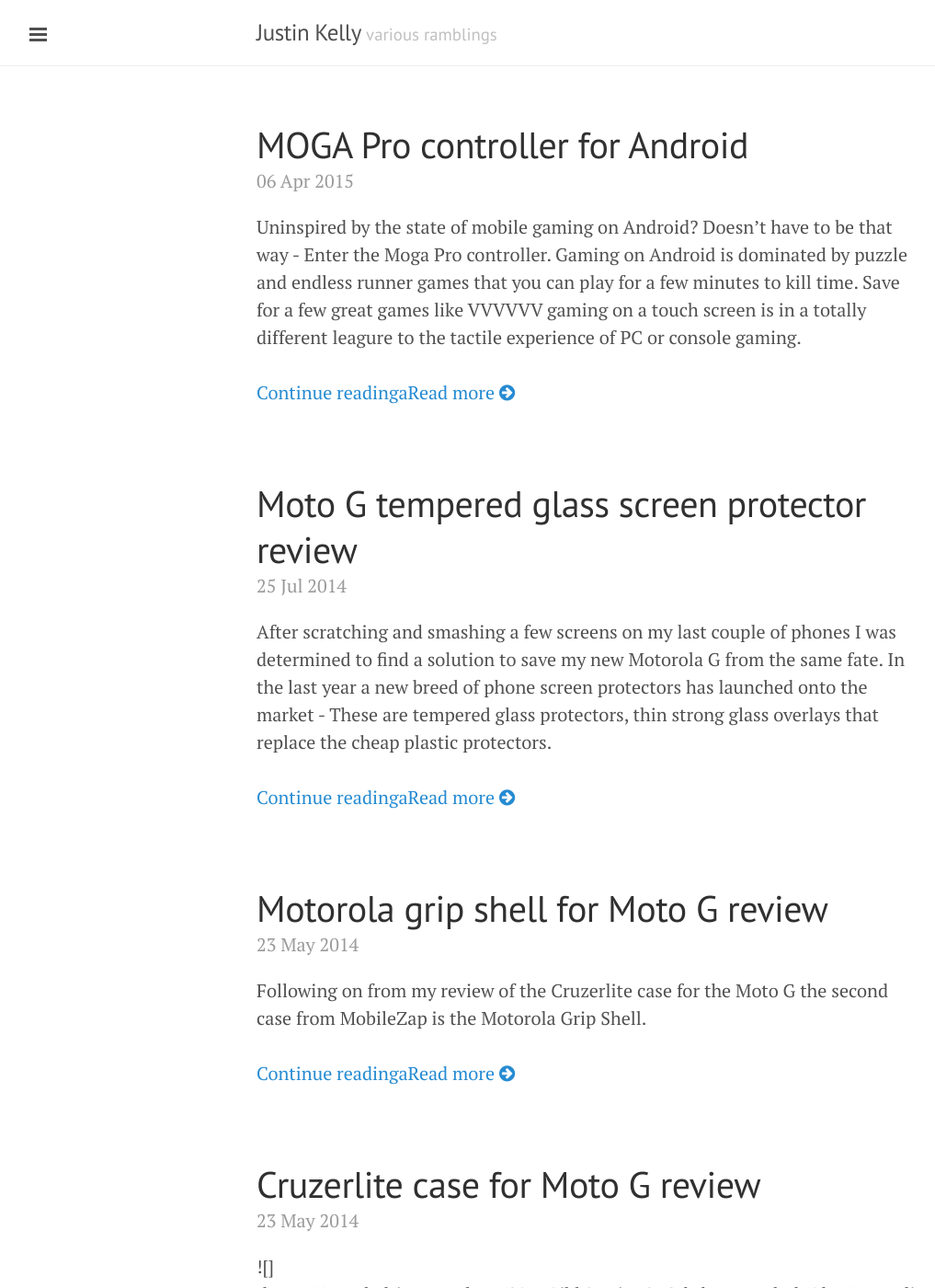
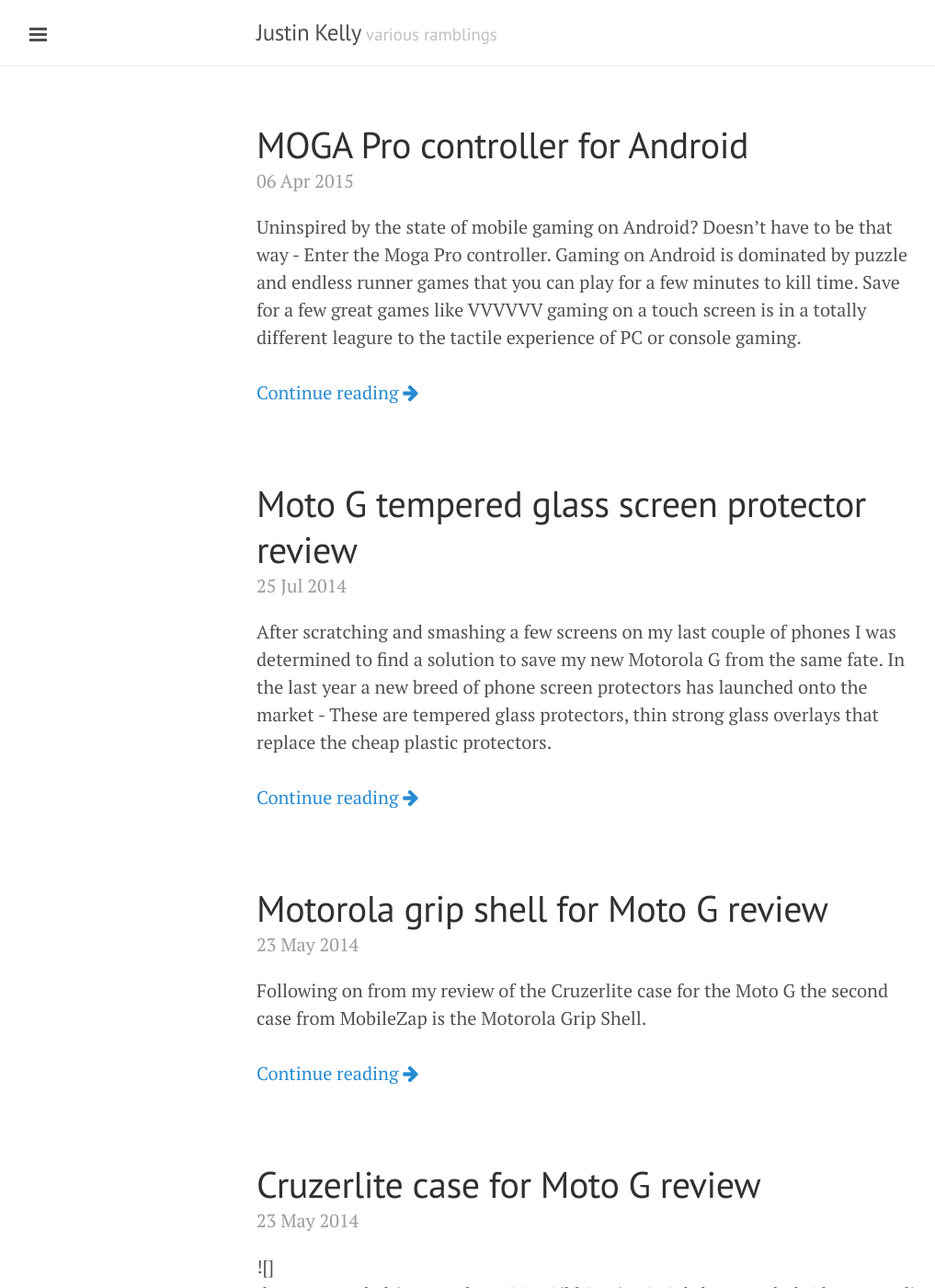
Before and after one commit to justinkelly/justinkelly.github.io, a Jekyll site: the page built from index.html, in a window 1280 px wide and 1400 px high. Shown: the whole window at 92% size, without its empty margins (1-1018 px from the left). Built offline with Jekyll 4.4.1, drawn with Linux system fonts in a browser that asks for light colours; nearby versions of some CDN libraries; the list of posts is cut into pages by our own code; some of the changed text lies outside the part shown.

Commit message:
font awesome - tag

```diff
--- a/index.html
+++ b/index.html
@@ -17,7 +17,7 @@
 	{% if post.content contains '<!--more-->' %}
 	    {{ post.excerpt | strip_html }}
 
-	    <p><br /><a class="btn btn-sm btn-primary" href="{{ post.url }}/#read-more">Continue readingaRead more <i class="fa fa-arrow-circle-right"></i></a>
+	    <p><br /><a class="btn btn-sm btn-primary" href="{{ post.url }}/#read-more">Continue reading <i class="fa fa-arrow-right"></i></a>
 	{% else %}
 	    <!-- Case for when no excerpt is defined -->
 	      {{ post.content }}
```
Also changed, not shown: _layouts/post.html (+6 -3 lines).
